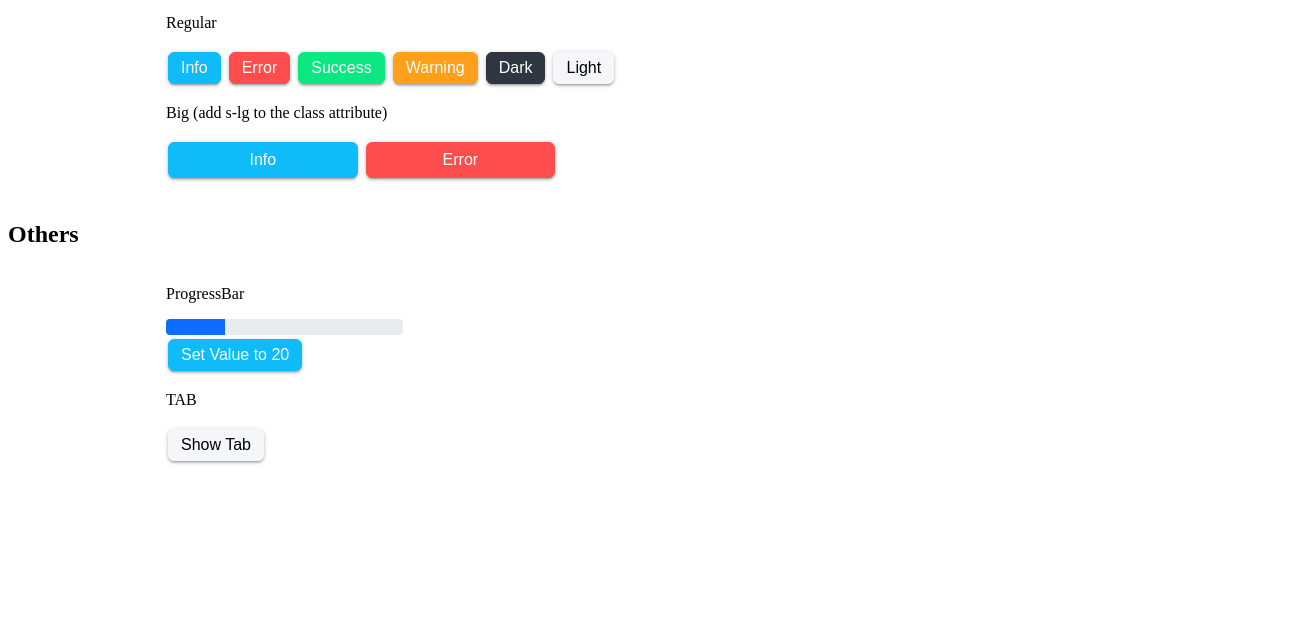
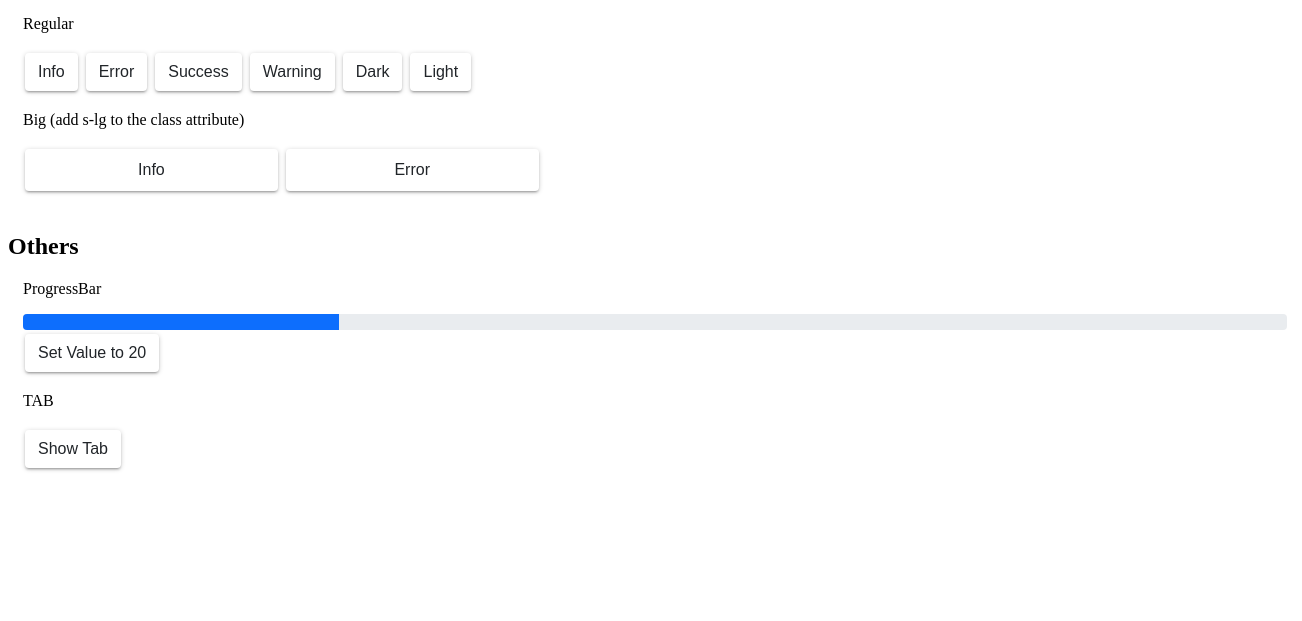
Before and after one commit to a0zhar/EmpusaUI, a plain HTML site: page index.html in a window 1280 px wide. Shown: the part 179-800 px from the top of the page, 1302 px wide, since content can reach past the window. Drawn offline with Linux system fonts and the light colour scheme.

Commit message:
New update

```diff
--- a/empusa.css
+++ b/empusa.css
@@ -29,22 +29,6 @@ body[data-theme="light"] {
   padding: 0.5rem 0.75rem !important;
   width: 20%;
 }
-.w-75 {
-  width: 75% !important;
-}
-.w-25 {
-  width: 25% !important;
-}
-.container {
-  margin-left: auto;
-  margin-left: auto;
-  margin-right: auto;
-  margin-right: auto;
-  padding: 1px;
-  padding-left: 15px;
-  padding-right: 15px;
-  width: 100%;
-}
 .progress-bar {
   background-color: #0d6efd;
   color: #fff;
@@ -54,6 +38,7 @@ body[data-theme="light"] {
   transition: width 0.6s ease;
   white-space: nowrap;
 }
+
 .btn {
   border: 1px solid transparent;
   border-radius: var(--g-radius);
@@ -64,32 +49,32 @@ body[data-theme="light"] {
   margin: 0.25rem 0.125rem;
   padding: 0.375rem 0.75rem;
 }
-.btn.info {
+.bg-info {
   background: var(--info);
   border: 1px solid var(--info);
   color: #fff;
 }
-.btn.dark {
+.bg-dark {
   background: var(--dark);
   border: 1px solid var(--dark);
   color: #fff;
 }
-.btn.light {
+.bg-light {
   background: var(--light);
   border: 1px solid var(--light);
   color: #000;
 }
-.btn.error {
+.bg-error {
   background: var(--error);
   border: 1px solid var(--error);
   color: #fff;
 }
-.btn.success {
+.bg-success {
   background: var(--success);
   border: 1px solid var(--success);
   color: #fff;
 }
-.btn.warning {
+.bg-warning {
   background: var(--warning);
   border: 1px solid var(--warning);
   color: #fff;
@@ -97,59 +82,146 @@ body[data-theme="light"] {
 .tabcont {
   display: none;
 }
+
+/* Container for main content */
+.container {
+  /* Set width to 100% */
+  width: 100%;
+  /* Add padding to right and left sides */
+  padding-right: 15px;
+  padding-left: 15px;
+  /* Set margin to auto on right and left to center container */
+  margin-right: auto;
+  margin-left: auto;
+}
+
+/* Container that spans entire width of viewport */
 .container-fluid {
+  /* Set width to 100% */
+  width: 100%;
+  /* Add padding to right and left sides */
+  padding-right: 15px;
+  padding-left: 15px;
+  /* Set margin to auto on right and left to center container */
+  margin-right: auto;
   margin-left: auto;
-  margin-right: auto;
-  padding-left: 15px;
-  padding-right: 15px;
-  width: 100%;
 }
+
 .navbar {
-  align-items: center;
+  /* Set navbar to be positioned relatively */
+  position: relative;
+  /* Use flexbox layout for navbar */
   display: flex;
   flex-wrap: wrap;
+  /* Align items in navbar to center */
+  align-items: center;
+  /* Set space between items in navbar to be equal */
   justify-content: space-between;
+  /* Add padding to navbar */
   padding: 0.5rem 1rem;
-  position: relative;
 }
+
 .navbar-brand {
+  /* Display brand logo as inline block element */
   display: inline-block;
+  /* Add padding to top and bottomof brand logo*/
+  padding-top: 0.3125rem;
+  padding-bottom: 0.3125rem;
+  /*Add margin to right side of brand logo*/
+  margin-right: 1rem;
+  /*Set font size and line height of brand logo*/
   font-size: 1.25rem;
   line-height: inherit;
-  margin-right: 1rem;
-  padding-bottom: 0.3125rem;
-  padding-top: 0.3125rem;
+  /*Prevent brand logo from breaking onto multiple lines */
   white-space: nowrap;
 }
+
 .navbar-nav {
+  /* Use flexbox layout for navigation links*/
   display: flex;
+  /*Stack navigation links vertically*/
   flex-direction: column;
+  /*Remove default padding from left side of navigation links*/
+  padding-left: 0;
+  /*Remove default margin from bottom of navigation links*/
+  margin-bottom: 0;
+  /*Remove default list style from navigation links */
   list-style: none;
-  margin-bottom: 0;
-  padding-left: 0;
 }
+
 .nav-link {
+  /* Display navigation links as block elements*/
   display: block;
+  /*Add padding to navigation links */
   padding: 0.5rem 1rem;
 }
+
 .nav-link:hover,
 .nav-link:focus {
+  /* Remove default text decoration from navigation links on hover or focus */
   text-decoration: none;
 }
+
 .nav-link.disabled {
+  /* Set color of disabled navigation links*/
   color: #6c757d;
+  /*Prevent disabled navigation links from being clicked */
   pointer-events: none;
 }
+
 .navbar-toggler {
+  /* Add padding to toggle button*/
+  padding: 0.25rem 0.75rem;
+  /*Set font size and line height of toggle button*/
+  font-size: 1.25rem;
+  line-height: 1;
+  /*Make toggle button transparent*/
+  background-color: transparent;
+  /*Make toggle button border transparent*/
+  border: 1px solid transparent;
+  /*Round corners of toggle button */
+  border-radius: 0.25rem;
+}
+
+.navbar-collapse {
+  /* Set flex basis of navbar collapse to 100% */
+  flex-basis: 100%;
+  /* Allow navbar collapse to grow to fill available space /
+flex-grow: 1;
+/ Align items within navbar collapse to center */
+  align-items: center;
+}
+
+.navbar-toggler-icon {
+  /* Display toggle icon as inline block element */
+  display: inline-block;
+  /*  Set width and height of toggle icon */
+  width: 1.5em;
+  height: 1.5em;
+  /*  Vertically align toggle icon  */
+  vertical-align: middle;
+  /*  Set content of toggle icon to be empty */
+  content: "";
+  /*  Set background image of toggle icon */
+  background: no-repeat center center;
+  /*  Set size of toggle icon background image */
+  background-size: 100% 100%;
+}
+
+.btn {
+  display: inline-block;
+  font-weight: 400;
+  color: #212529;
+  text-align: center;
+  vertical-align: middle;
+  -webkit-user-select: none;
+  -moz-user-select: none;
+  -ms-user-select: none;
+  user-select: none;
   background-color: transparent;
   border: 1px solid transparent;
+  padding: 0.375rem 0.75rem;
+  font-size: 1rem;
+  line-height: 1.5;
   border-radius: 0.25rem;
-  font-size: 1.25rem;
-  line-height: 1;
-  padding: 0.25rem 0.75rem;
 }
-.navbar-collapse {
-  align-items: center;
-  flex-basis: 100%;
-  flex-grow: 1;
-}
--- a/preview.html
+++ b/index.html
@@ -9,10 +9,10 @@
 <body data-theme="light">
   <h1>Quick Showcase of EmpusaGUI</h1>
   <h2>Buttons</h2>
-  <div class="navbar">
+  <div class="navbar bg-dark" >
     <div class="navbar-brand">Empusa UI</div>
   </div>
-  <div class="container w-75">
+  <div class="container ">
     <p>Regular</p>
     <button type="button" class="btn info">Info</button>
     <button type="button" class="btn error">Error</button>
@@ -26,9 +26,9 @@
     <button type="button" class="btn error s-lg">Error</button>
   </div><br>
   <h2>Others</h2>
-  <div class="container w-75">
+  <div class="container ">
     <p>ProgressBar</p>
-    <div class="progress w-25">
+    <div class="progress ">
       <div class="progress-bar" id="bar1" value="25" style="width:25%;"></div>
     </div><button type="button" class="btn info" onclick="changeValue(20);">Set Value to 20</button><br>
     <p>TAB</p><button type="button" class="btn light" data-ctab="tab1">Show Tab</button>
```
